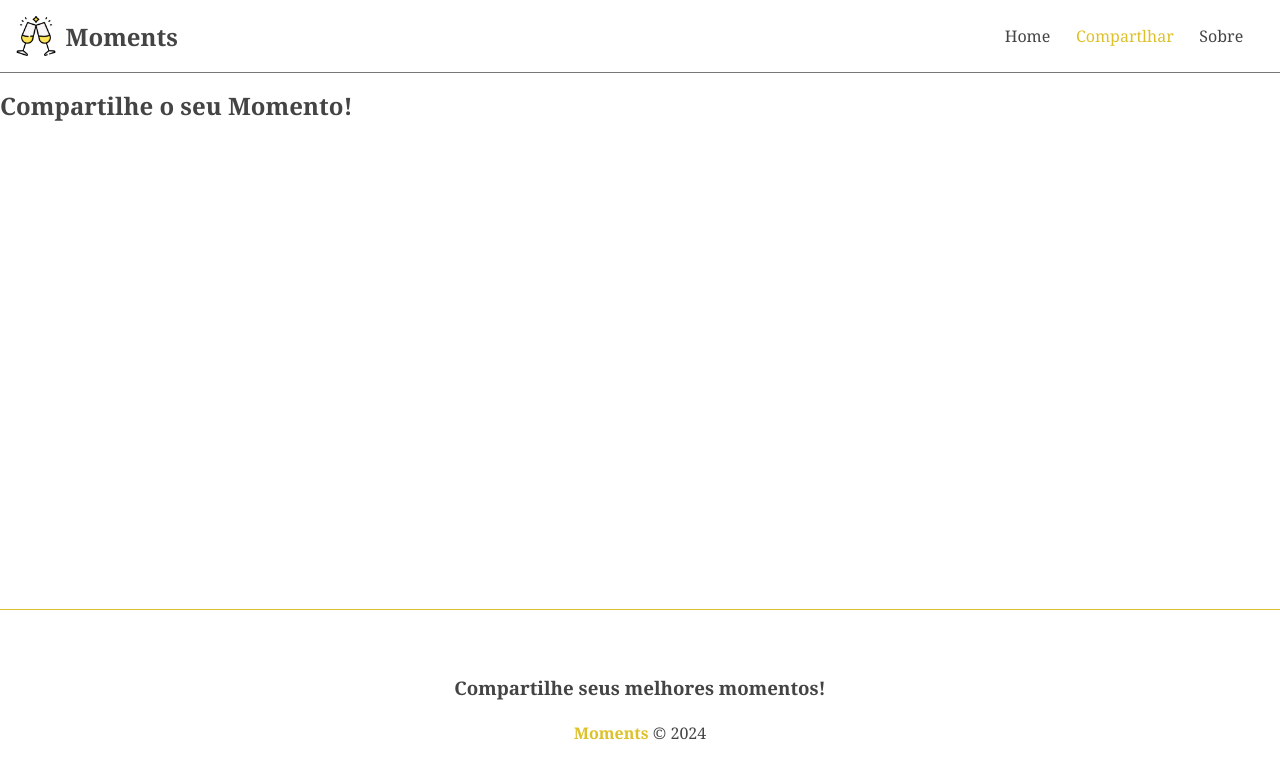
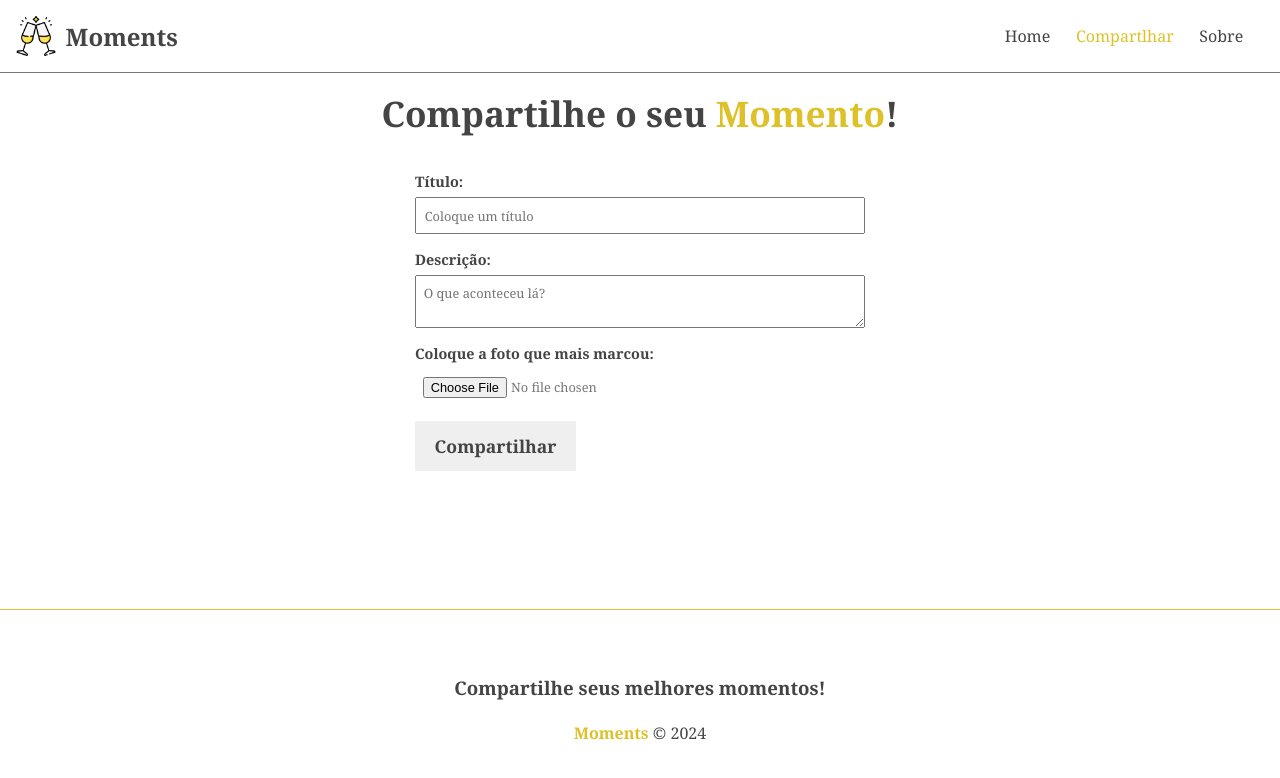
Before and after one commit to AndreiLGomes/momentos, an Angular app: page /new in a window 1280 px wide. Shown: the top 778 px of the page. Built offline with nearby package versions, Linux system fonts and the light colour scheme.

Commit message:
página de formulário

```diff
--- a/src/app/app.module.ts
+++ b/src/app/app.module.ts
@@ -8,6 +8,8 @@
 import { AboutComponent } from './components/pages/about/about.component';
 import { HomeComponent } from './components/pages/home/home.component';
 import { NewMomentComponent } from './components/pages/new-moment/new-moment.component';
+import { MomentFormComponent } from './components/moment-form/moment-form.component';
+
 
 @NgModule({
   declarations: [
@@ -16,7 +18,9 @@
     HeaderComponent,
     AboutComponent,
     HomeComponent,
-    NewMomentComponent
+    NewMomentComponent,
+    MomentFormComponent
+
   ],
   imports: [
     BrowserModule,
--- /dev/null
+++ b/src/app/components/moment-form/moment-form.component.html
@@ -0,0 +1,16 @@
+<form>
+    <div class="form-group">
+        <label for="title">Título:</label>
+        <input type="text" placeholder="Coloque um título" required />
+
+    </div>
+    <div class="form-group">
+        <label for="description">Descrição:</label>
+        <textarea placeholder="O que aconteceu lá?" required></textarea>
+    </div>
+    <div class="form-group">
+        <label for="image">Coloque a foto que mais marcou:</label>
+        <input type="file">
+    </div>
+   <input type="submit" value="{{ btnText }}">
+</form>
--- /dev/null
+++ b/src/app/components/moment-form/moment-form.component.ts
@@ -0,0 +1,16 @@
+import { Component, OnInit, Input } from '@angular/core';
+
+@Component({
+  selector: 'app-moment-form',
+  templateUrl: './moment-form.component.html',
+  styleUrls: ['./moment-form.component.css']
+})
+export class MomentFormComponent implements OnInit {
+  @Input() btnText!: string
+
+  constructor() { }
+
+  ngOnInit(): void {
+  }
+
+}
--- a/src/app/components/pages/new-moment/new-moment.component.css
+++ b/src/app/components/pages/new-moment/new-moment.component.css
@@ -0,0 +1,9 @@
+h2{
+    text-align: center;
+    margin-bottom: 1em;
+    font-size: 2.2em;
+}
+
+h2 span{
+    color: #dec129;
+}
--- a/src/app/components/pages/new-moment/new-moment.component.html
+++ b/src/app/components/pages/new-moment/new-moment.component.html
@@ -1 +1,2 @@
 <h2>Compartilhe o seu <span>Momento</span>!</h2>
+<app-moment-form [btnText]="btnText"></app-moment-form>
--- a/src/app/components/pages/new-moment/new-moment.component.ts
+++ b/src/app/components/pages/new-moment/new-moment.component.ts
@@ -6,6 +6,7 @@
   styleUrls: ['./new-moment.component.css']
 })
 export class NewMomentComponent implements OnInit {
+  btnText = 'Compartilhar'
 
   constructor() { }
 
--- a/src/styles.css
+++ b/src/styles.css
@@ -15,3 +15,44 @@
 a:hover{
     color: #dec129
 }
+
+/*FORM*/
+form{
+    width: 450px;
+    margin: 0 auto;
+}
+
+.form-group{
+    display: flex;
+    flex-direction: column;
+    margin-bottom: 1em;
+}
+
+.form-group label{
+    font-weight: bold;
+    font-size: .9em;
+    margin-bottom: .4em;
+}
+
+.form-group input,
+.form-group textarea {
+    padding: 0.6em;
+    color: #777;
+    font-size: 0.8em;
+}
+
+input[type="submit"]{
+    background-color: #efefef;
+    border: 2px solid transparent;
+    padding: 0.6em 1em;
+    font-weight: bold;
+    font-size: 1.1em;
+    cursor: pointer;
+    transition: 1s;
+}
+
+input[type="submit"]:hover{
+ color: #dec129;
+ border-color: #dec129;
+ background-color: transparent;
+}
```
Also changed, not shown: src/app/components/moment-form/moment-form.component.css (added), 1 other file (tests, documents, lock files or other folders).
